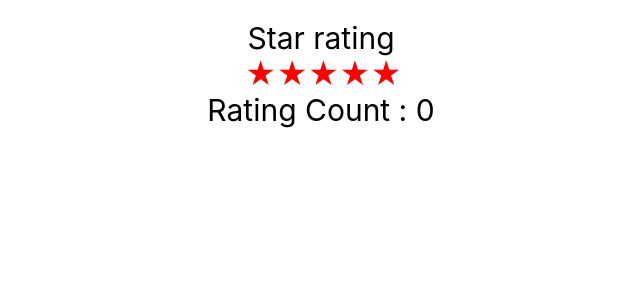
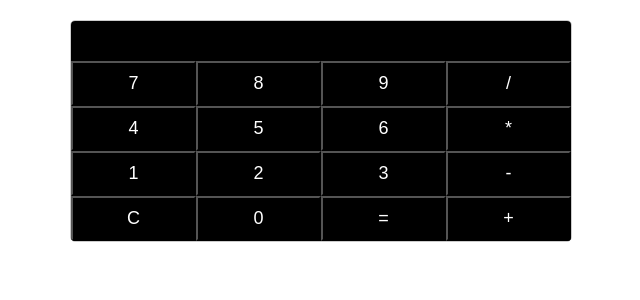
Before and after one commit to muk-source/React-Components, a React (Create React App) app: page / in a window 1280 px wide. Shown: the top 300 px of the page, without its empty margins (319-959 px from the left). Built offline with nearby package versions, Linux system fonts and the light colour scheme.

Commit message:
calculator

```diff
--- a/src/App.js
+++ b/src/App.js
@@ -1,4 +1,5 @@
 import AccordionContainer from "./components/Accordion/AccordionContainer";
+import Calculator from "./components/Calculator/Calculator";
 import CarouselContainer from "./components/Carousel/CarouselContainer";
 import StarRating from "./components/StarRating/StarRating";
 
@@ -7,7 +8,8 @@ function App() {
     <div>
       {/* <AccordionContainer />; */}
       {/* <CarouselContainer/> */}
-      <StarRating/>
+      {/* <StarRating/> */}
+      <Calculator/>
     </div>
   );
 }
--- /dev/null
+++ b/src/components/Calculator/Calculator.js
@@ -0,0 +1,35 @@
+import React, { useState } from 'react'
+import './styles.css'
+
+export default function Calculator() {
+    const [expression , setExpression] = useState("")
+    const [result,setResult] = useState("")
+    const handleClick = (value) => {
+        if(value === '=') {
+            try{
+                setResult(eval(expression))
+                // setExpression(''); // if I dont want to see the expression
+            }catch(error){
+                setResult('Error')
+            }
+        }else if(value === 'C') {
+            setResult("")
+            setExpression("")
+        }else{
+            setExpression((prevValue) => prevValue + value)
+        }
+    }
+  return (
+    <div className='calculator'>
+        <div className='display'>
+            <div className='result'>{result}</div>
+            <div className='input-value'>{expression}</div>
+        </div>
+        <div className='buttons'>
+            {[7,8,9,'/',4,5,6,'*',1,2,3,'-','C',0,'=','+'].map((value)=>(
+                <button key={value} onClick={() => handleClick(value)} className='button'>{value}</button>
+            ))}
+        </div>
+    </div>
+  )
+}
--- /dev/null
+++ b/src/components/Calculator/styles.css
@@ -0,0 +1,36 @@
+.calculator {
+  width: 500px;
+  margin: 20px auto;
+  border: 1px solid #ccc;
+  border-radius: 5px;
+  overflow: hidden;
+}
+
+.display {
+  background-color: black;
+  text-align: right;
+  color: #fff;
+  padding: 20px;
+}
+
+.result {
+  font-size: 24px;
+}
+
+.buttons {
+  display: grid;
+  grid-template-columns: repeat(4, 1fr);
+  width: 500px;
+}
+button {
+  outline: none;
+  cursor: pointer;
+  font-size: 18px;
+  padding: 10px;
+  background-color: black;
+  color: white;
+}
+
+button:hover {
+  background-color: #333;
+}
```
